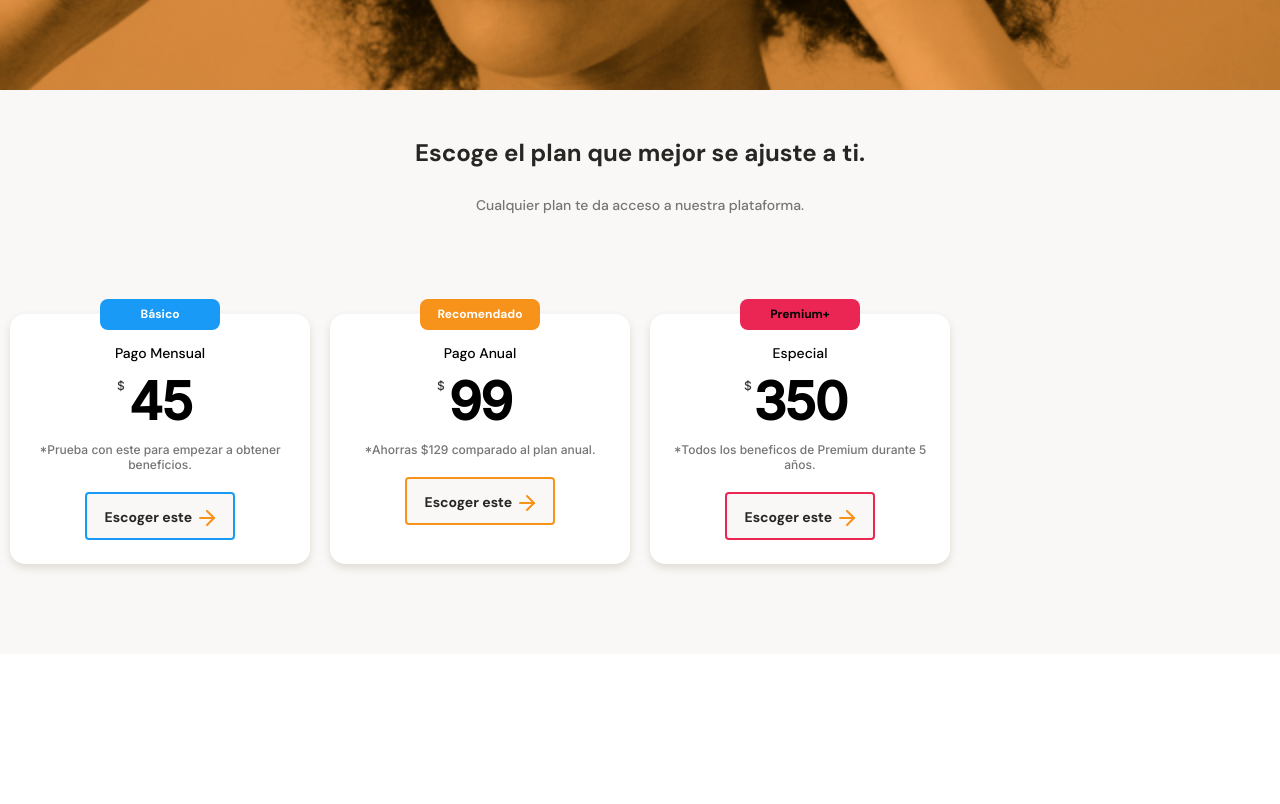
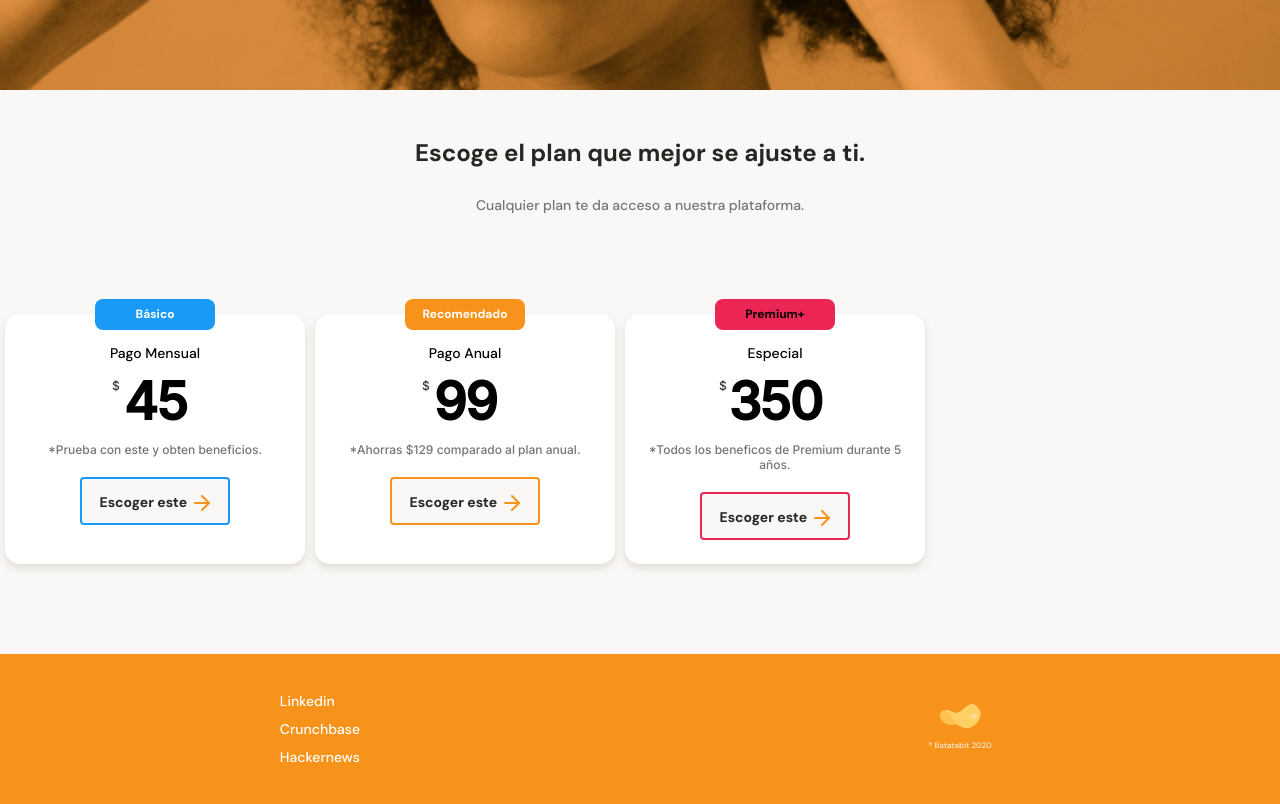
Before and after one commit to KevinChari/batataCoin.io, a plain HTML site: page index.html in a window 1280 px wide. Shown: the part 2640-3444 px from the top of the page. Before the commit the page ends 3294 px from the top, so only its background shows below. Drawn offline with Linux system fonts and the light colour scheme.

Commit message:
Añadimos el footer con todos sus estilos y con proyecto a mediakuers

```diff
--- a/index.html
+++ b/index.html
@@ -132,7 +132,7 @@
                     <div class="plan-info-container">
                         <h3 class="plan-card--title">Pago Mensual</h3>
                         <p class="plan-card--price"><span>$</span> 45</p>
-                        <p class="plan-card--saving">*Prueba con este para empezar a obtener beneficios.</p>
+                        <p class="plan-card--saving">*Prueba con este y obten beneficios.</p>
                         <button class="plan-card--ca plan-card--color1">Escoger este <span></span></button>
                     </div>
                 </article>
@@ -157,6 +157,17 @@
             </section>
         </section>
     </main>
-    <footer></footer>
+    <footer>
+        <section class="left">
+            <ul>
+                <li><a href="#">Linkedin</a></li>
+                <li><a href="#">Crunchbase</a></li>
+                <li><a href="#">Hackernews</a></li>
+            </ul>
+        </section>
+        <section class="right">
+            <img src="./assets/imgs/logo-footer.svg" alt="Logo de batatabit 2020">
+        </section>
+    </footer>
 </body>
 </html>
--- a/styles.css
+++ b/styles.css
@@ -407,10 +407,10 @@ main {
     position: relative;
     scroll-snap-align: center;
     width: 70%;
-    min-width: 230px;
+    min-width: 190px;
     max-width: 300px;
     height: 250px;
-    margin: 50px 10px 0;
+    margin: 50px 5px 0;
     padding: 0 15px;
     background-color: var(--just-white);
     border-radius: 15px;
@@ -510,3 +510,33 @@ main {
     background-image: url(./assets/icons/orange-right-arrow.svg);
     vertical-align: text-bottom;
 }
+
+footer {
+    display: flex;
+    width: 100%;
+    height: 150px;
+    background-color: var(--bitcoin-orange);
+}
+
+footer section {
+    display: flex;
+    width: 50%;
+    justify-content: center;
+    align-items: center;
+}
+
+footer .left ul {
+    font-size: 1.4rem;
+    font-weight: 500;
+    line-height: 1.8rem;
+    list-style: none;
+}
+
+.left li {
+    margin: 10px 0;
+}
+
+.left a {
+    text-decoration: none;
+    color: var(--just-white);
+}
```
